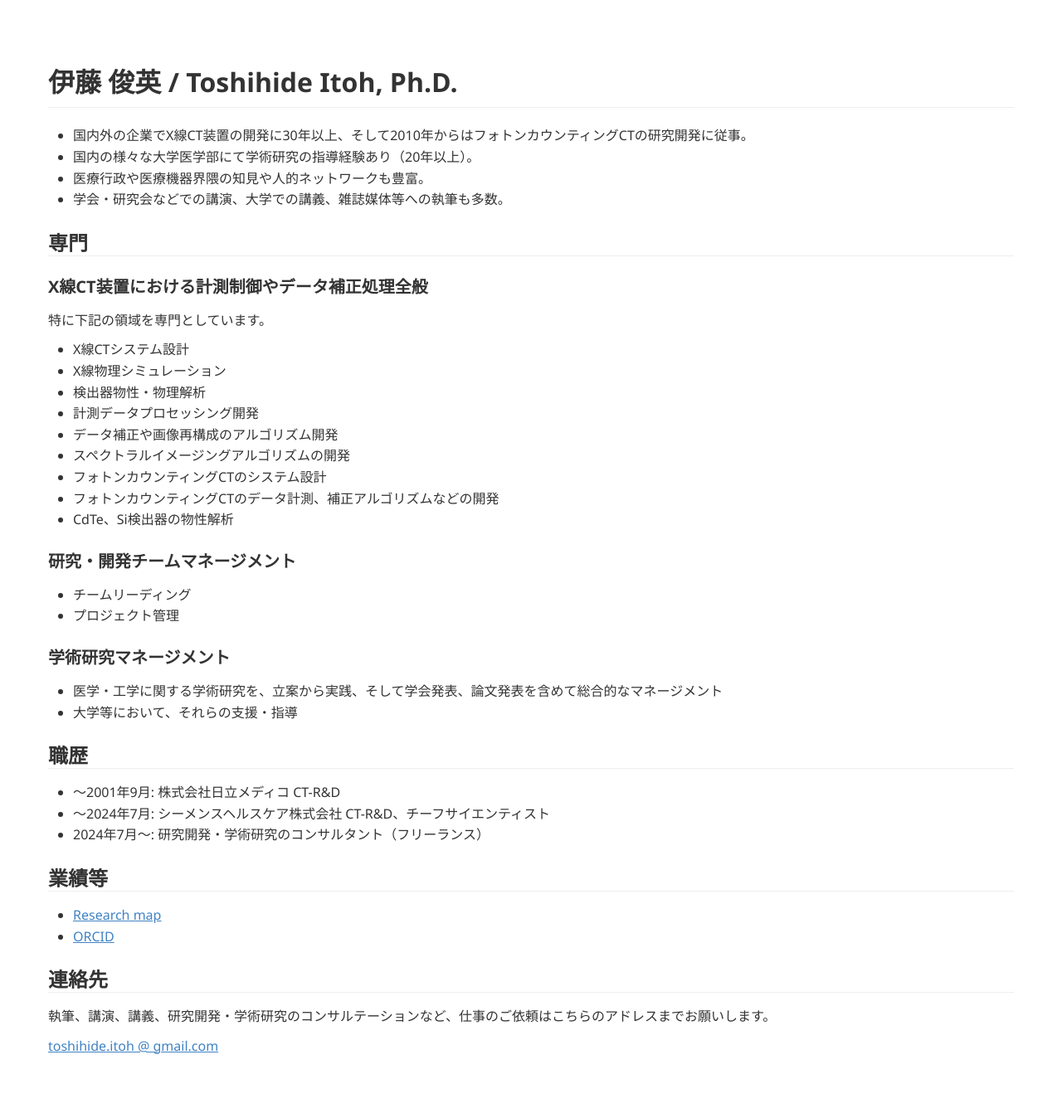
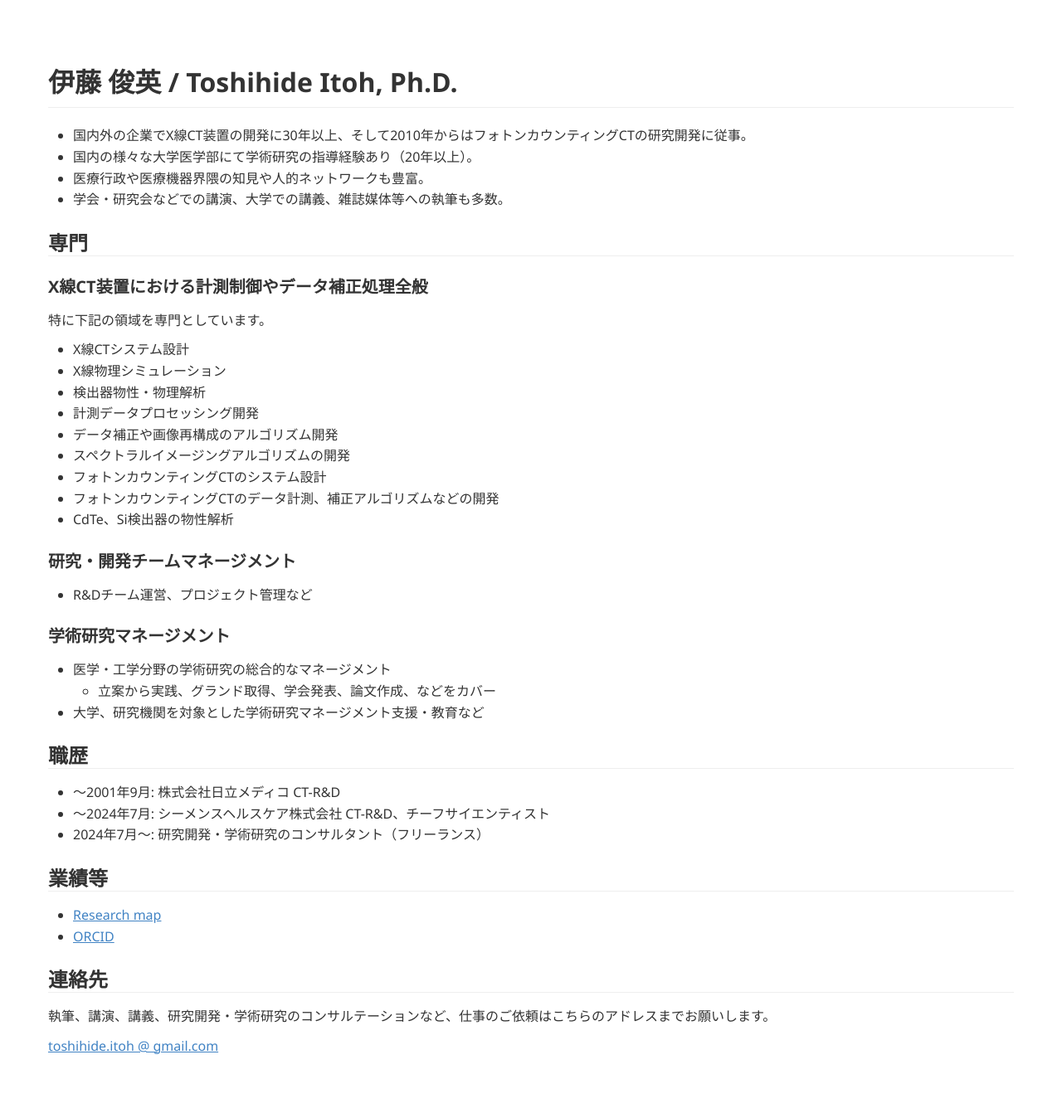
Before and after one commit to tnitoh/tnitoh.github.io, a Jekyll site: the page built from index.md, in a window 1280 px wide. Shown: the whole page at 83% size. Built offline with Jekyll 4.4.1, drawn with Linux system fonts in a browser that asks for light colours; Markdown is read by kramdown in place of the engine named in the settings.

Commit message:
Update index.md

```diff
--- a/index.md
+++ b/index.md
@@ -27,12 +27,12 @@ title: Toshihide Itoh's web page
 - CdTe、Si検出器の物性解析
 
 ### 研究・開発チームマネージメント
-- チームリーディング
-- プロジェクト管理
+- R&Dチーム運営、プロジェクト管理など
 
 ### 学術研究マネージメント
-- 医学・工学に関する学術研究を、立案から実践、そして学会発表、論文発表を含めて総合的なマネージメント
-- 大学等において、それらの支援・指導
+- 医学・工学分野の学術研究の総合的なマネージメント
+  - 立案から実践、グランド取得、学会発表、論文作成、などをカバー
+- 大学、研究機関を対象とした学術研究マネージメント支援・教育など
 
 
 ## 職歴
```
